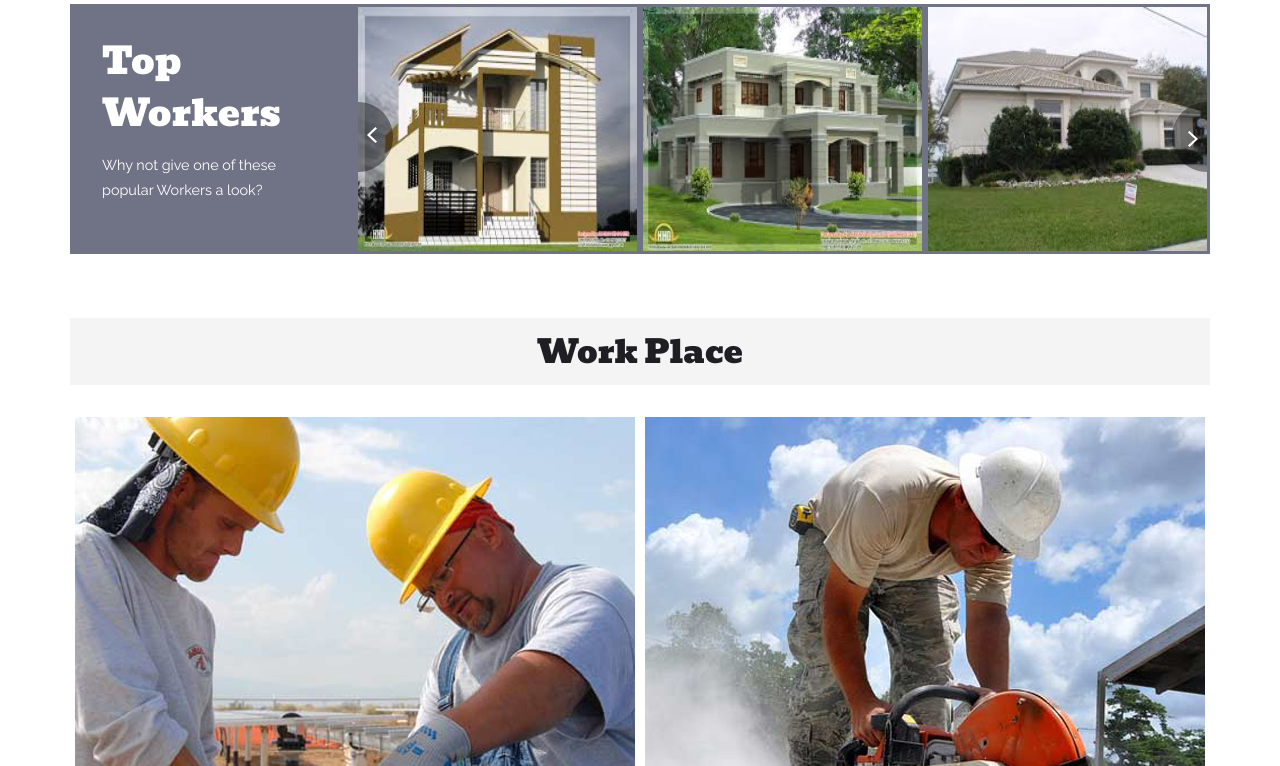
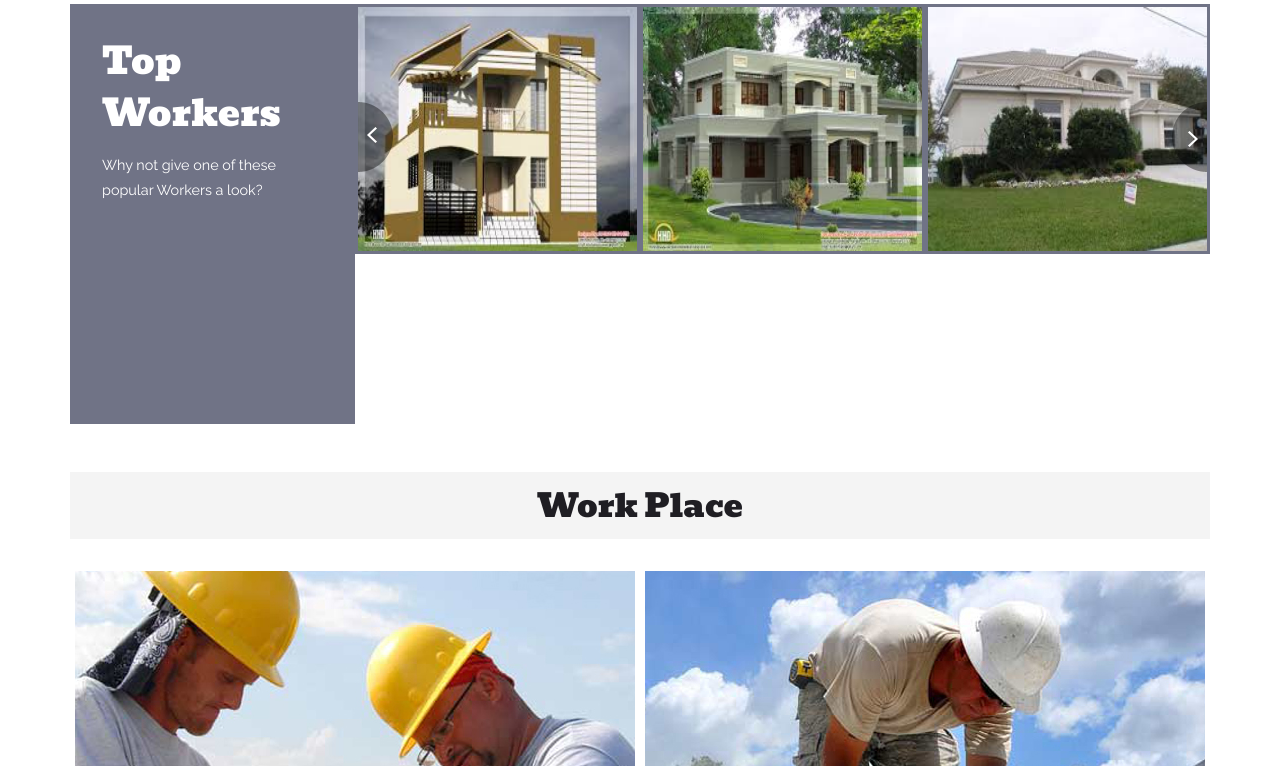
Before and after one commit to harshravi/mynewproject, a Django app: page / in a window 1280 px wide. Shown: the part 911-1677 px from the top of the page. Run offline with Django 3.2, Linux system fonts and the light colour scheme; some libraries are stand-ins or nearby versions; some web fonts are replaced.

Commit message:
changed url

```diff
--- a/mynewproject/urls.py
+++ b/mynewproject/urls.py
@@ -15,7 +15,7 @@ urlpatterns = patterns('',
     url(r'^admin/', include(admin.site.urls)),
     url(r'^$',home),
     url(r'^home/$',home),
-    url(r'^contact$',contact),
+    url(r'^contact/$',contact),
 
 
 )+ static(settings.MEDIA_URL, document_root=settings.MEDIA_ROOT)
--- a/static/css/style.css
+++ b/static/css/style.css
@@ -674,7 +674,7 @@ a.lightbox img:hover {
 .top-games {
    margin: 0;
   background-color: #707386;
-  height: 250px;
+  min-height: 420px;
   padding: 2em 2em;
   text-align: left;
 }
```
Also changed, not shown: 1 other file.
